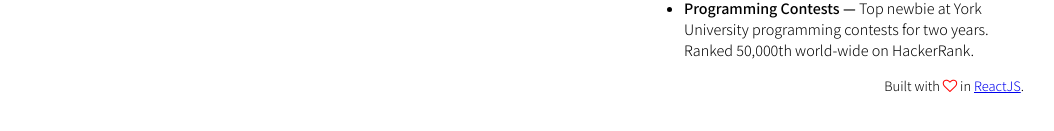
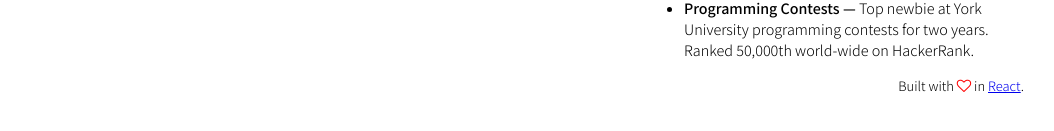
Before and after one commit to latagore/Resume, a React app: page / in a window 1280 px wide. Shown: the part 967-1098 px from the top of the page, without its empty margins (112-1166 px from the left). Built offline with nearby package versions, Linux system fonts and the light colour scheme.

Commit message:
change reactJS to react

```diff
--- a/resume-data.json
+++ b/resume-data.json
@@ -23,7 +23,8 @@
         "overall": 6.54,
         "major": 6.48,
         "max": 9
-      }, "hidden.info": [
+      },
+      "hidden.info": [
         "Courses: Web Development, User Interface Design, Algorithms, Concurrency"
       ],
       "skills": ["Java", "Javascript"]
--- a/src/App.jsx
+++ b/src/App.jsx
@@ -109,7 +109,7 @@ const Achievement = ({data, highlightedSkills}) => {
 
 const Footer = () => (
   <footer>
-    <p className="built-with">Built with <i className="fa fa-heart-o" aria-label="love"></i> in <a href="https://facebook.github.io/react/">ReactJS</a>.</p>
+    <p className="built-with">Built with <i className="fa fa-heart-o" aria-label="love"></i> in <a href="https://facebook.github.io/react/">React</a>.</p>
   </footer>
 )
 
```
Also changed, not shown: 1 other file (tests, documents, lock files or other folders).
